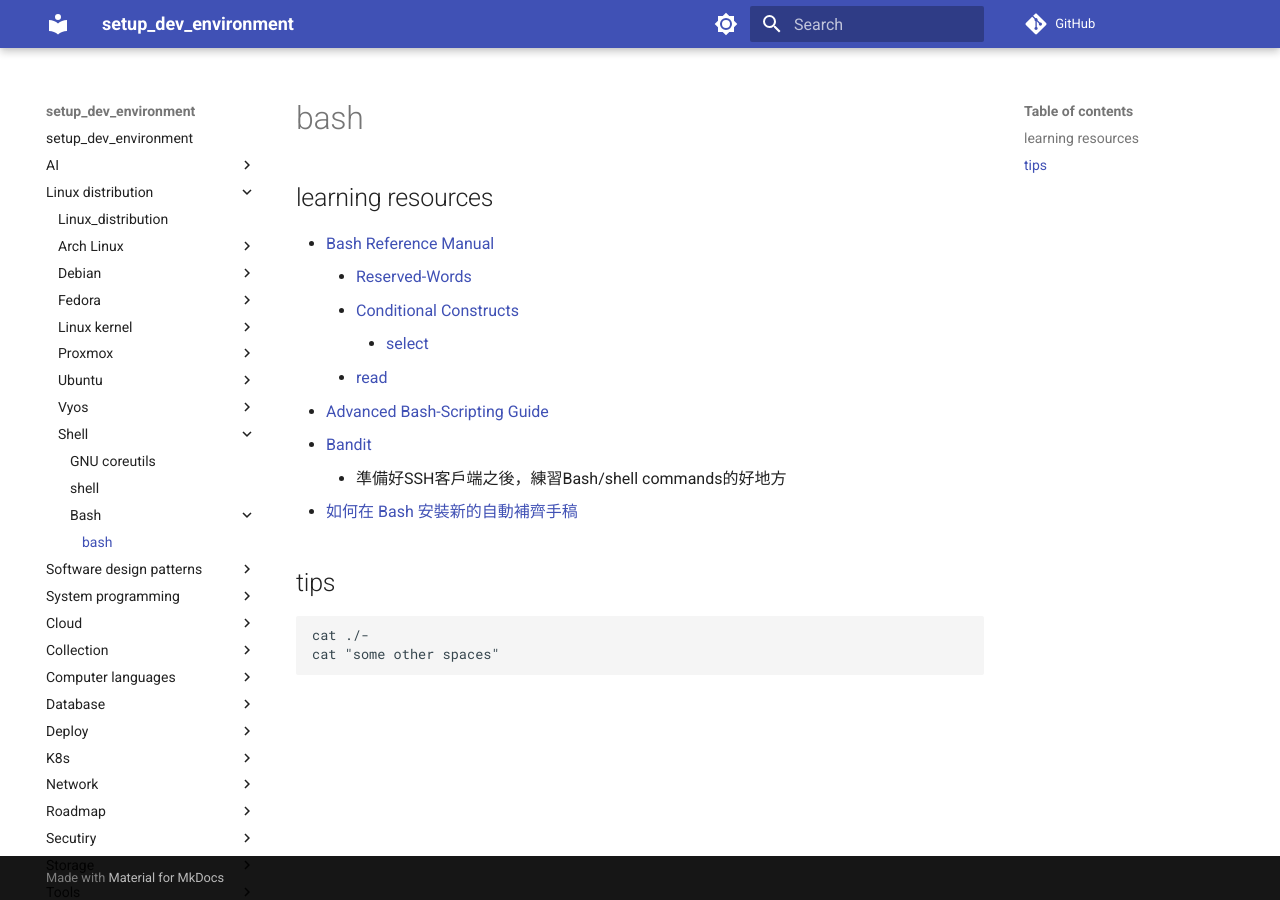
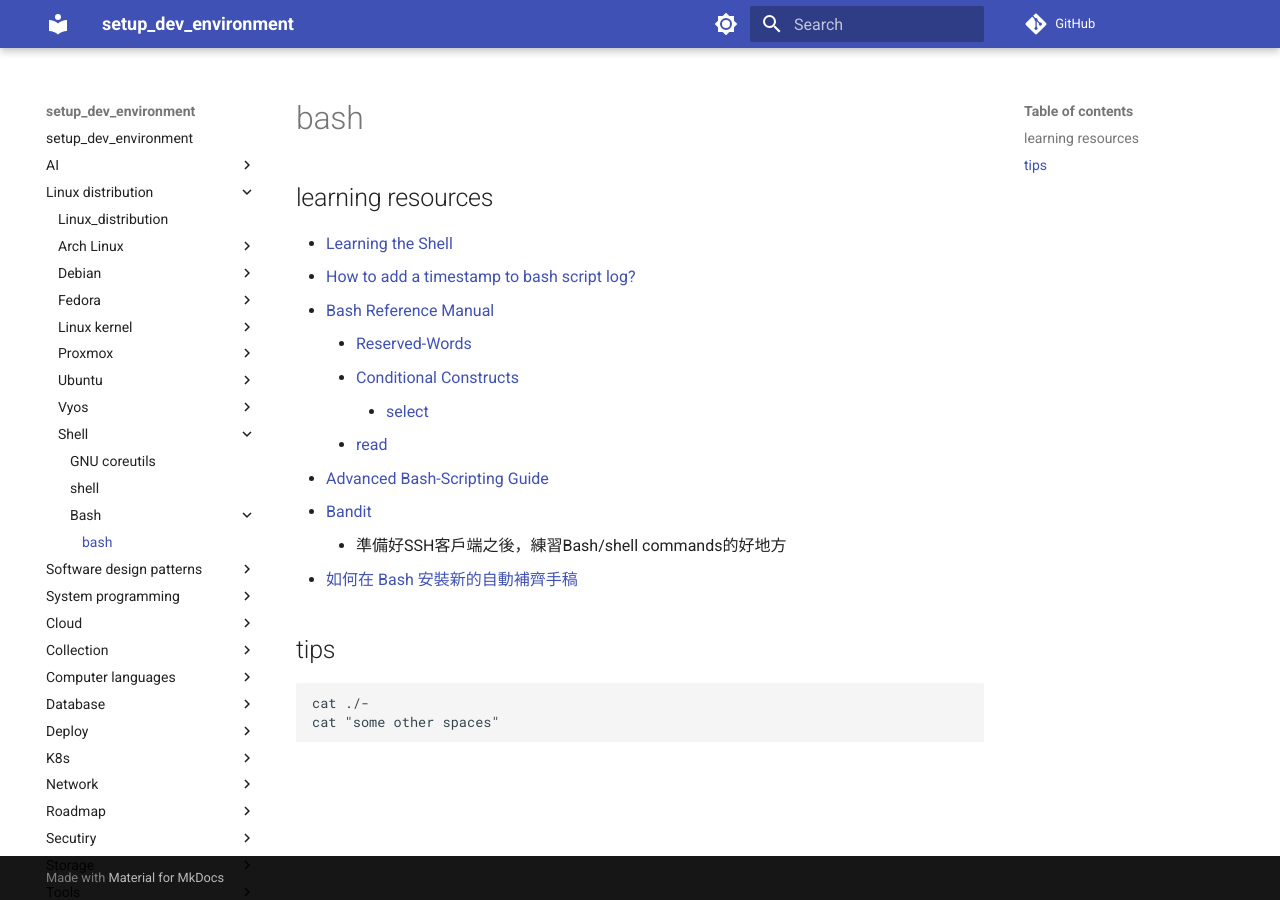
Before and after one commit to hong539/setup_dev_environment, an MkDocs documentation site: the page built from docs/Linux_distribution/shell/bash/bash.md, in a window 1280 px wide. Built offline with MkDocs 1.6.1 and Material for MkDocs 9.7.7, drawn with Linux system fonts in a browser that asks for light colours; comment, search, counter and statistics services are not loaded.

Commit message:
Update docs

```diff
--- a/docs/Linux_distribution/shell/bash/bash.md
+++ b/docs/Linux_distribution/shell/bash/bash.md
@@ -2,6 +2,8 @@
 
 ## learning resources
 
+* [Learning the Shell](http://linuxcommand.org/lc3_learning_the_shell.php)
+* [How to add a timestamp to bash script log?](https://serverfault.com/questions/310098/how-to-add-a-timestamp-to-bash-script-log)
 * [Bash Reference Manual](https://www.gnu.org/software/bash/manual/bash.html)
     * [Reserved-Words](https://www.gnu.org/software/bash/manual/bash.html#Reserved-Words)
     * [Conditional Constructs](https://www.gnu.org/software/bash/manual/bash.html#Conditional-Constructs)
```
